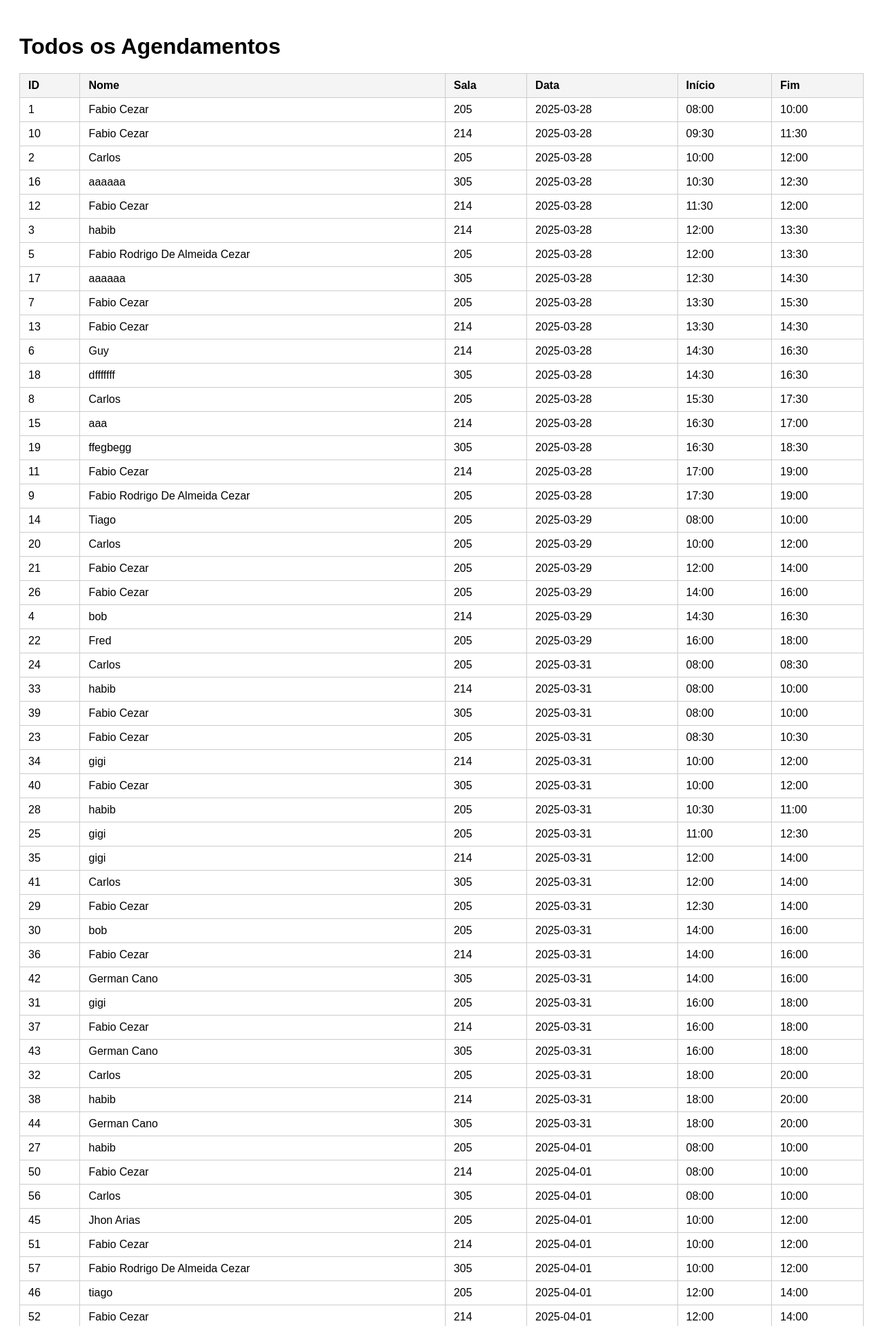
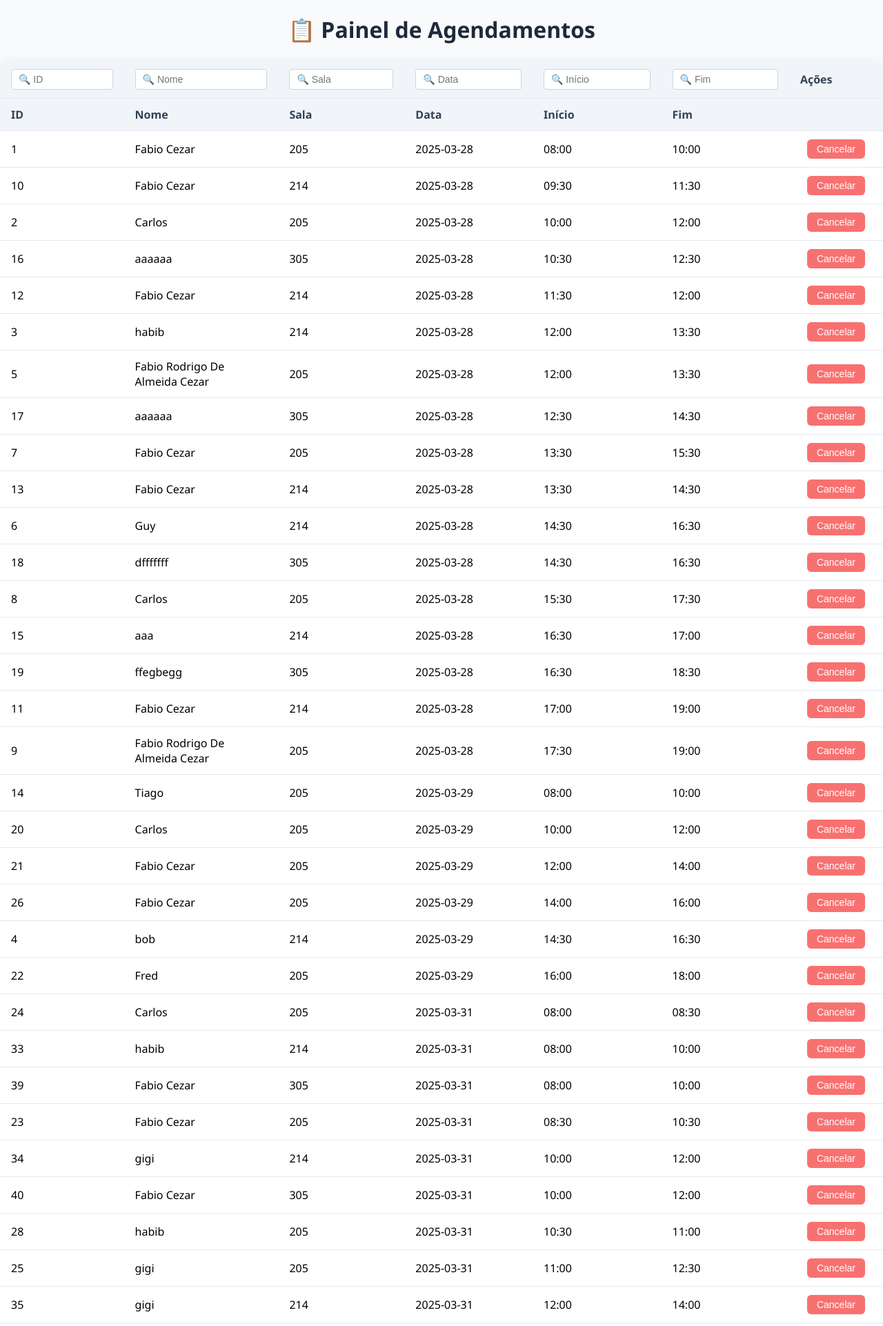
Before and after one commit to rdgx02/agendamento-de-salas, a Flask app: page /agendamentos in a window 1280 px wide. Shown: the top 1922 px of the page at 69% size. Run offline with Flask 3, Linux system fonts and the light colour scheme; the visitor is signed in with stand-in values (Sample User, id 1); data comes from the database, SQL or seed files in the repository; both versions use the stored data as it was after the commit.

Commit message:
Versão inicial do sistema de agendamento de salas

```diff
--- a/app/templates/agendamentos.html
+++ b/app/templates/agendamentos.html
@@ -2,21 +2,115 @@
 <html lang="pt-BR">
 <head>
   <meta charset="UTF-8">
-    <title>Agendamentos</title>
+  <title>Painel de Agendamentos</title>
+  <meta name="viewport" content="width=device-width, initial-scale=1.0">
   <style>
-        body { font-family: Arial, sans-serif; padding: 20px; }
-        table { width: 100%; border-collapse: collapse; margin-top: 20px; }
-        th, td { padding: 8px 12px; border: 1px solid #ccc; text-align: left; }
-        th { background-color: #f4f4f4; }
-        h1 { margin-bottom: 10px; }
-        a { text-decoration: none; color: #007BFF; }
+    body.oculto {
+      display: none;
+    }
+
+    html, body {
+      margin: 0;
+      padding: 0;
+      height: 100%;
+      background: #f8fafc;
+      font-family: 'Segoe UI', sans-serif;
+    }
+
+    h1 {
+      color: #1e293b;
+      margin-bottom: 24px;
+      text-align: center;
+    }
+
+    table {
+      width: 100%;
+      border-collapse: collapse;
+      background: white;
+      border-radius: 12px;
+      box-shadow: 0 0 12px rgba(0, 0, 0, 0.05);
+      overflow: hidden;
+    }
+
+    th, td {
+      padding: 12px 16px;
+      border-bottom: 1px solid #e2e8f0;
+      text-align: left;
+    }
+
+    th {
+      background-color: #f1f5f9;
+      color: #334155;
+      font-weight: 600;
+    }
+
+    tr:hover {
+      background-color: #f9fafb;
+    }
+
+    input[type="text"] {
+      width: 100%;
+      padding: 6px 10px;
+      border: 1px solid #cbd5e1;
+      border-radius: 4px;
+      font-size: 14px;
+      box-sizing: border-box;
+    }
+
+    .actions {
+      margin-top: 20px;
+      text-align: center;
+    }
+
+    a, button {
+      text-decoration: none;
+      padding: 10px 20px;
+      border-radius: 8px;
+      font-weight: 500;
+      margin: 0 10px;
+      display: inline-block;
+      cursor: pointer;
+    }
+
+    .logout {
+      background: #ef4444;
+      color: white;
+      border: none;
+    }
+
+    .logout:hover {
+      background: #dc2626;
+    }
+
+    .cancelar-btn {
+      background: #f87171;
+      color: white;
+      border: none;
+      border-radius: 6px;
+      padding: 6px 14px;
+      font-size: 14px;
+    }
+
+    .cancelar-btn:hover {
+      background: #dc2626;
+    }
   </style>
 </head>
-<body>
-    <h1>Todos os Agendamentos</h1>
+<body class="oculto">
 
-    <table>
+  <h1>📋 Painel de Agendamentos</h1>
+
+  <table id="tabela-agendamentos">
     <thead>
+      <tr>
+        <th><input type="text" placeholder="🔍 ID" onkeyup="filtrarTabela(0)"></th>
+        <th><input type="text" placeholder="🔍 Nome" onkeyup="filtrarTabela(1)"></th>
+        <th><input type="text" placeholder="🔍 Sala" onkeyup="filtrarTabela(2)"></th>
+        <th><input type="text" placeholder="🔍 Data" onkeyup="filtrarTabela(3)"></th>
+        <th><input type="text" placeholder="🔍 Início" onkeyup="filtrarTabela(4)"></th>
+        <th><input type="text" placeholder="🔍 Fim" onkeyup="filtrarTabela(5)"></th>
+        <th>Ações</th>
+      </tr>
       <tr>
         <th>ID</th>
         <th>Nome</th>
@@ -24,6 +118,7 @@
         <th>Data</th>
         <th>Início</th>
         <th>Fim</th>
+        <th></th>
       </tr>
     </thead>
     <tbody>
@@ -35,14 +130,50 @@
         <td>{{ a.data }}</td>
         <td>{{ a.inicio.strftime('%H:%M') }}</td>
         <td>{{ a.fim.strftime('%H:%M') }}</td>
+        <td>
+          <form method="POST" action="{{ url_for('cancelar_agendamento_admin', id=a.id) }}" onsubmit="return confirm('Tem certeza que deseja cancelar este agendamento?');">
+            <button type="submit" class="cancelar-btn">Cancelar</button>
+          </form>
+        </td>
       </tr>
       {% endfor %}
     </tbody>
   </table>
 
-    <p>
-        <a href="{{ url_for('agendar') }}">← Voltar para agendamento</a> |
-        <a href="{{ url_for('logout') }}" style="color: red;">Sair do admin</a>
-    </p>
+  <div class="actions">
+    <a href="{{ url_for('logout') }}" class="logout">⛔ Sair do Admin</a>
+  </div>
+
+  <script>
+    function filtrarTabela(coluna) {
+      const input = document.querySelectorAll("thead input")[coluna];
+      const filtro = input.value.toLowerCase();
+      const tabela = document.getElementById("tabela-agendamentos");
+      const linhas = tabela.getElementsByTagName("tbody")[0].getElementsByTagName("tr");
+
+      for (let i = 0; i < linhas.length; i++) {
+        const celula = linhas[i].getElementsByTagName("td")[coluna];
+        const texto = celula.textContent.toLowerCase();
+        linhas[i].style.display = texto.includes(filtro) ? "" : "none";
+      }
+    }
+
+    window.addEventListener("pageshow", function(event) {
+      try {
+        const tipo = performance.getEntriesByType("navigation")[0]?.type || "navigate";
+        if (event.persisted || tipo === "back_forward") {
+          window.location.href = "/logout";
+        } else {
+          document.body.classList.remove("oculto");
+        }
+      } catch (e) {
+        document.body.classList.remove("oculto");
+      }
+      setTimeout(() => document.body.classList.remove("oculto"), 100);
+    });
+
+    window.history.replaceState({}, document.title, "/agendamentos");
+  </script>
+
 </body>
 </html>
```
Also changed, not shown: app/agendamento.py (+59 -37 lines), app/templates/confirmado.html (+43 -16 lines), app/templates/form.html (+42 -17 lines), app/templates/login_admin.html (added, +84 -0 lines), data/agendamentos.db. Lines whose indentation alone changed are shown as unchanged.
